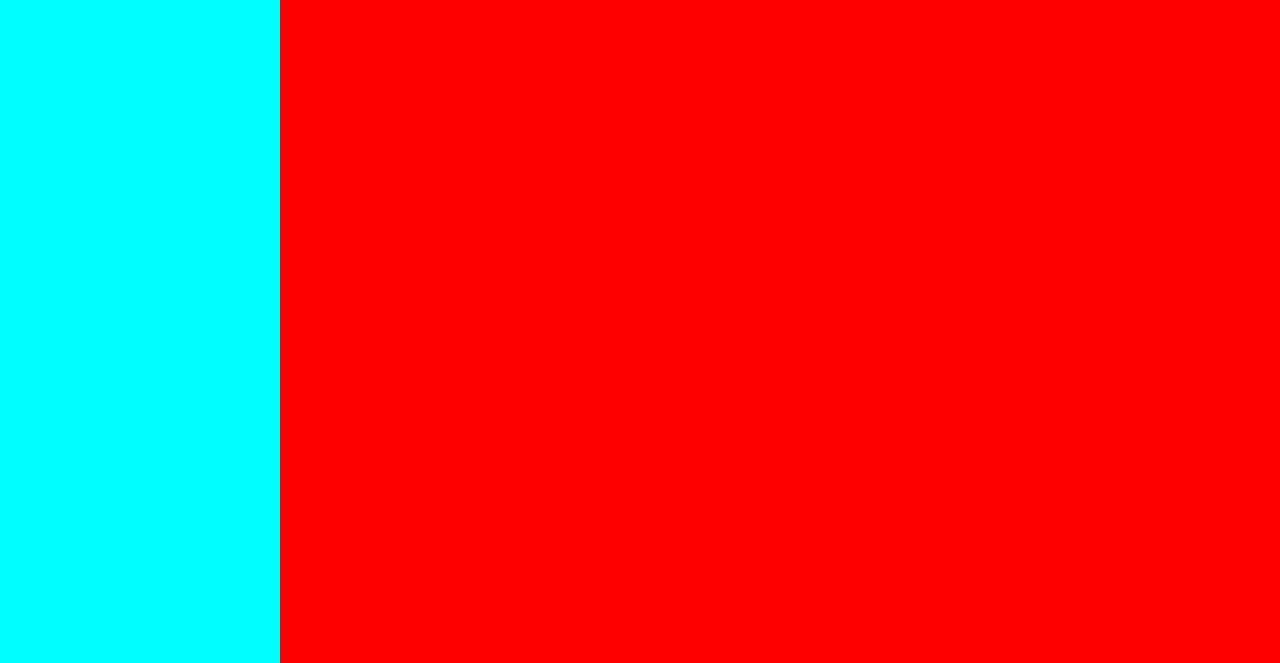
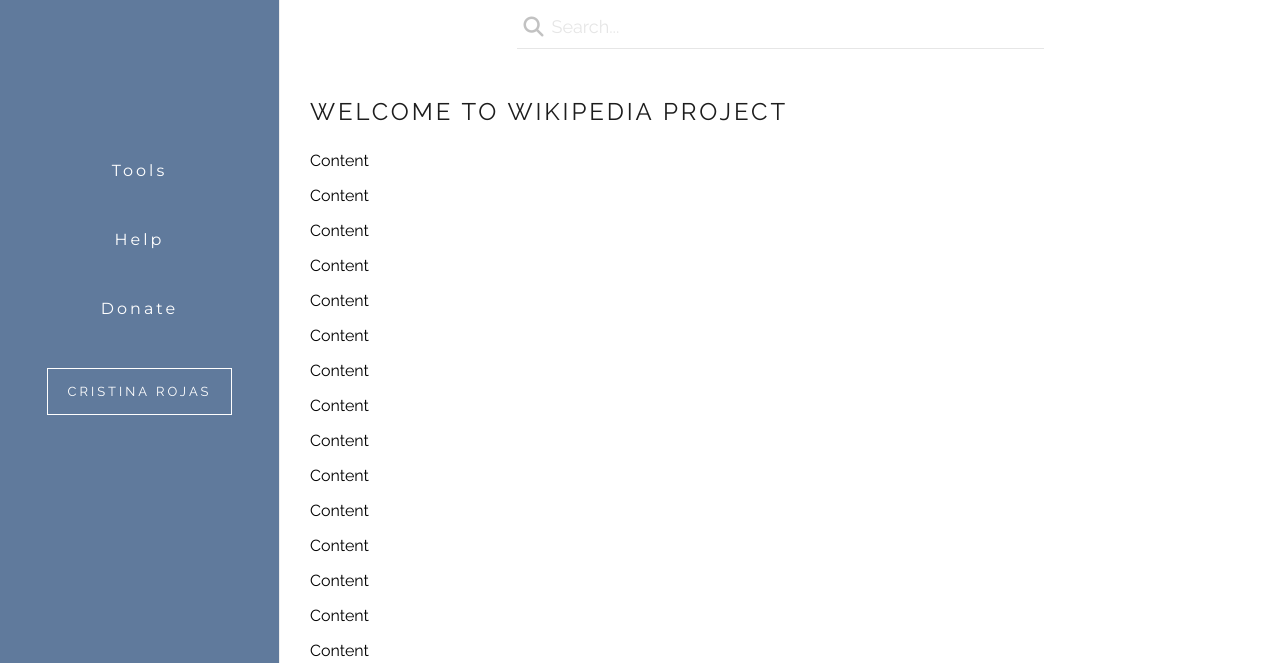
Before and after one commit to cristinarojas/wikipediaProject, a plain HTML site: page index.html in a window 1280 px wide. Shown: the part 137-800 px from the top of the page. Drawn offline with Linux system fonts and the light colour scheme.

Commit message:
Adding desktop styles

```diff
--- a/index.html
+++ b/index.html
@@ -5,10 +5,20 @@
     <title>Cristina - Wikipedia</title>
     <link rel="shortcut icon" href="https://www.wikipedia.org/static/favicon/wikipedia.ico">
     <link rel="stylesheet" href="styles/master.css">
+    <link href="https://fonts.googleapis.com/css?family=Montserrat|Raleway" rel="stylesheet">
+    <script src="https://use.fontawesome.com/accd2cc60a.js"></script>
   </head>
   <body>
     <div class="main-container">
       <header class="search">
+        <img
+          src="images/small-wiki-logo.png"
+          class="logo"
+          alt="Wikipedia project" />
+
+        <div class="search-container">
+          <i class="fa fa-search search-icon"></i>
+
           <input type="text"
             class="user-search"
             id="user-search"
@@ -16,20 +26,85 @@
             value=""
             placeholder="Search..."
             autocomplete="off"
-          tabindex="1"
+            tabindex="5"
             autofocus
             autocorrect="off"
             autocapitalize="off" />
+        </div>
       </header>
 
       <section class="nav">
         <nav>
-          nav
+          <a
+            href="https://en.wikipedia.org/wiki/Special:SpecialPages"
+            target="_blank"
+            class="nav-info"
+            tabindex="1"
+            id="info">Tools</a>
+
+          <a
+            href="https://en.wikipedia.org/wiki/Help:Contents"
+            target="_blank"
+            class="nav-info"
+            tabindex="2"
+            id="info">Help</a>
+
+          <a
+            href="https://donate.wikimedia.org/w/index.php?title=Special:LandingPage&country=US&uselang=en&utm_medium=sidebar&utm_source=donate&utm_campaign=C13_en.wikipedia.org"
+            target="_blank"
+            class="nav-info"
+            tabindex="3"
+            id="info">Donate</a>
+
+          <a
+            href="https://github.com/cristinarojas"
+            target="_blank"
+            class="nav-button"
+            tabindex="4"
+            id="info">Cristina Rojas</a>
         </nav>
       </section>
 
       <section class="content">
+        <h2 class="welcome">Welcome to Wikipedia project</h2>
           <p>Content</p>
+          <p>Content</p>
+          <p>Content</p>
+          <p>Content</p>
+          <p>Content</p>
+          <p>Content</p>
+          <p>Content</p>
+          <p>Content</p>
+          <p>Content</p>
+          <p>Content</p>
+          <p>Content</p>
+          <p>Content</p>
+          <p>Content</p>
+          <p>Content</p>
+          <p>Content</p>
+          <p>Content</p>
+          <p>Content</p>
+          <p>Content</p>
+          <p>Content</p>
+          <p>Content</p>
+          <p>Content</p>
+          <p>Content</p>
+          <p>Content</p>
+          <p>Content</p>
+          <p>Content</p>
+          <p>Content</p>
+          <p>Content</p>
+          <p>Content</p>
+          <p>Content</p>
+          <p>Content</p>
+          <p>Content</p>
+          <p>Content</p>
+          <p>Content</p>
+          <p>Content</p>
+          <p>Content</p>
+          <p>Content</p>
+          <p>Content</p>
+
       </section>
     </div>
     <script src="js/wikipedia.js"></script>
--- a/js/wikipedia.js
+++ b/js/wikipedia.js
@@ -1,6 +1,10 @@
-console.log('enter');
+(function() {
+  console.log('enter');
+  var searchElement = document.getElementById('user-search');
 
-
+  searchElement.addEventListener('change', function(e) {
+    console.log('change-->', this.value);
+})();
 
 /*
 
--- a/styles/master.css
+++ b/styles/master.css
@@ -5,48 +5,133 @@ body {
   margin: 0;
 }
 
+/* Styles for main container */
 .main-container {
   width: 100%;
   height: 100%;
+  font-family: 'Raleway', sans-serif;
 
-  display: grid;
-  grid-template-rows: 100px calc(100vh - 100px);
+  display: grid; /* CSS Grid */
+  grid-template-rows: 200px calc(100vh - 200px);
   grid-template-columns: 35vh auto;
   grid-template-areas: "nav search"
                        "nav content";
 }
 
+/* Styles for left nav */
 .main-container .nav {
   grid-area: nav;
-  background-color: aqua;
-}
+  background-color: rgba(96, 122, 156, 1);
+  border-right: 1px solid #eee;
 
-.main-container .search {
-  grid-area: search;
-  background-color: lightgrey;
-
-  display: grid;
+  display: grid; /* CSS Grid */
   justify-items: center;
   align-items: center;
 }
 
-.main-container .search .user-search {
+.main-container .nav .nav-info {
+  display: block;
+  text-align: center;
+  margin: 50px;
+  text-decoration: none;
+  color:  #fff;
+  letter-spacing: 3px;
+  font-family: 'Montserrat', sans-serif;
+}
+
+.main-container .nav .nav-info:focus {
+  outline: 0;
+}
+
+.main-container .nav .nav-button {
+  color: #FFF;
+  text-align: center;
+  padding: 10px 20px;
+  position: relative;
+  font-size: 13px;
+  line-height: 25px;
+  display: flex;
+  justify-content: center;
+  align-items: center;
+  font-weight: 500;
+  text-transform: uppercase;
+  text-decoration: none;
+  letter-spacing: 3px;
+  border: 1px solid #fff;
+}
+
+.main-container .nav .nav-button:focus {
+  outline: 0;
+}
+
+.main-container .nav .nav-button:hover {
+  background-color: #FFF;
+  cursor: pointer;
+  color: rgba(29, 29, 29, .78);
+}
+
+/* Styles for top search section */
+.main-container .search {
+  grid-area: search;
+  background-color:  #fff;
+
+  display: grid; /* CSS Grid */
+  justify-items: center;
+  align-items: center;
+}
+
+.main-container .search .logo {
+  height: 100px;
+}
+
+.main-container .search .search-container {
+  position: relative;
+}
+.main-container .search .search-container:hover {
+  background-color: rgba(98, 130, 173, 0.64);
+}
+
+.main-container .search .search-container .search-icon {
+  position: absolute;
+  top: 13px;
+  left: 7px;
+  font-size: 20px;
+  color: rgba(177, 177, 177, 0.78);
+}
+
+.main-container .search .search-container .user-search {
   height: 45px;
   width: 492px;
-  padding: 0 0 0 15px;
-  border: 0;
-  font-size: 20px;
+  padding: 0 0 0 35px;
+  font-size: 18px;
   z-index: 1;
   color: #525252;
-  border-radius: 4px;
   background-color: rgba(255,255,255,0.9);
+  box-shadow: 0 -1px #e6e6e6 inset;
+  border: none;
   outline: none;
+  font-family: 'Raleway', sans-serif;
 }
 
+.main-container .search .user-search::placeholder {
+  color: #E6E6E6;
+}
+
+/* Styles for the content section of the application */
 .main-container .content {
   grid-area: content;
-  background-color: red;
+  background-color:  #fff;
   overflow: auto;
+  padding: 30px;
+}
+
+.main-container .content .welcome {
+  margin: 0 0 20px;
+  line-height: 1.6;
+  text-transform: uppercase;
+  letter-spacing: .12em;
+  font-weight: 400;
+  color: #1d1d1d;
 }
 
 /* Mediaqueries for responsive web design */
```
Also changed, not shown: images/small-wiki-logo.png (added). Lines whose indentation alone changed are shown as unchanged.
